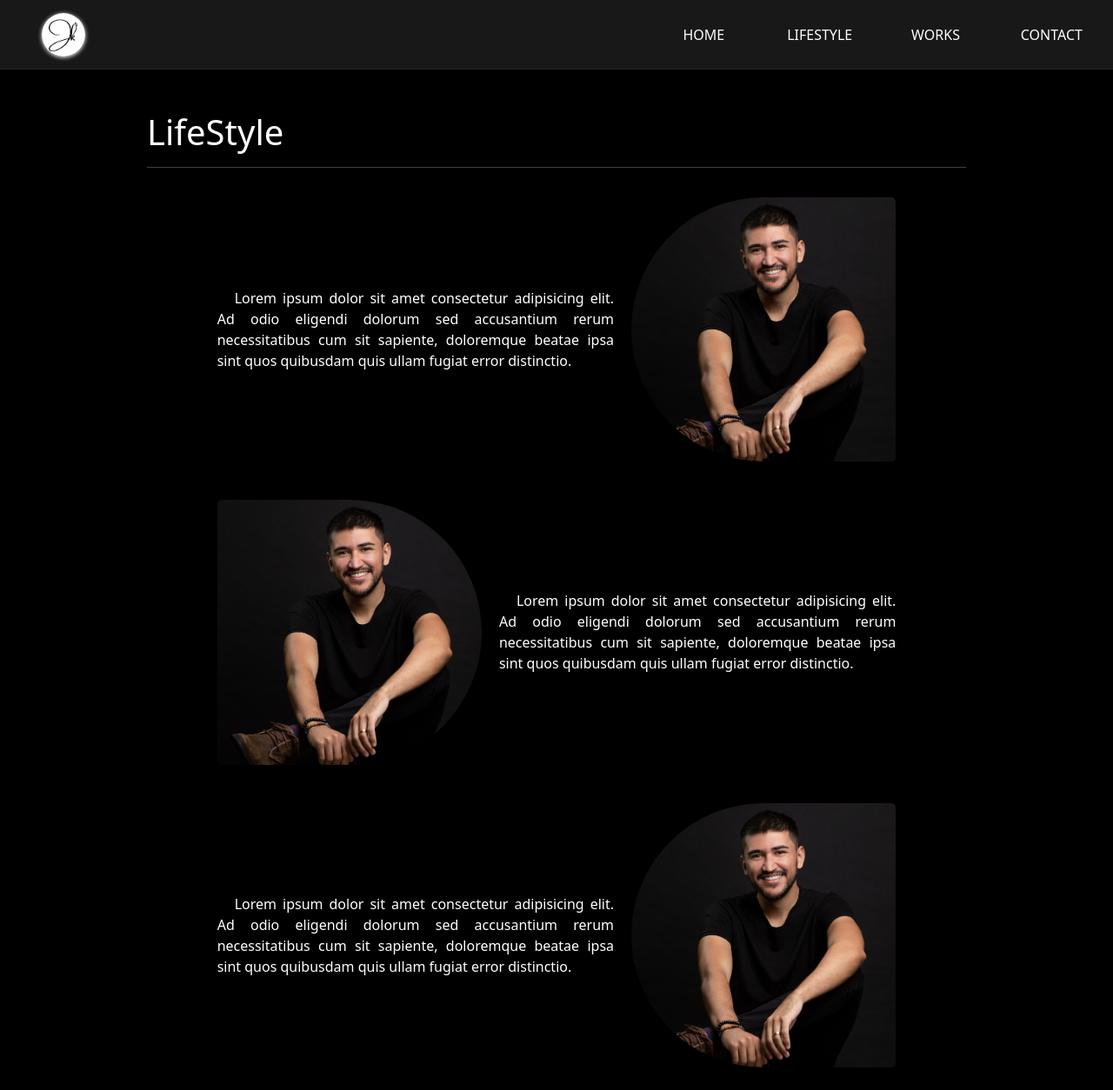
After one commit to JacklesKerley/Portifolio, a Flask app: page /lifestyle in a window 1280 px wide. The commit adds this page. Shown: the whole page at 87% size. Run offline with Flask 2, Linux system fonts and the light colour scheme.

Commit message:
criação da pagina lifestyle

```diff
--- a/app/routes.py
+++ b/app/routes.py
@@ -6,6 +6,10 @@ from flask import render_template
 def index():
   return render_template('home.html')
 
+@app.route('/lifestyle')
+def lifestyle():
+  return render_template('lifestyle.html')
+
 @app.route('/contato')
 def contato():
   return render_template('contato.html')
--- a/app/static/css/_home.scss
+++ b/app/static/css/_home.scss
@@ -27,4 +27,13 @@
             }
         }
     }
+
+    a {
+        text-decoration: none;
+        color: white;
+
+        &:hover {
+            color: rgb(185, 179, 179);
+        }
+    }
 }
--- /dev/null
+++ b/app/static/css/_lifestyle.scss
@@ -0,0 +1,32 @@
+.pg-life {
+  color: white;
+
+  .limit {
+    min-height: 90vh;
+
+    .caixa-life {
+      width: 85%;
+
+      .cx {
+        border-radius: 5px;
+
+        div {
+          margin: 10px;
+
+          p {
+            text-indent: 20px;
+            text-align: justify;
+          }
+
+          .img1 {
+            border-radius: 50% 5px 5px 50%;
+          }
+
+          .img2 {
+            border-radius: 5px 50% 50% 5px;
+          }
+        }
+      }
+    }
+  }
+}
--- a/app/static/css/style.css
+++ b/app/static/css/style.css
@@ -1,5 +1,19 @@
 body {
   background-color: black;
+}
+
+*::-webkit-scrollbar {
+  width: 8px;
+  border-radius: 10px;
+}
+
+*::-webkit-scrollbar-track {
+  background: rgba(196, 196, 196, 0.699);
+}
+
+*::-webkit-scrollbar-thumb {
+  background-color: rgb(219, 219, 219);
+  border-radius: 10px;
 }
 
 header {
@@ -54,6 +68,13 @@ header .navegavel a:hover {
 .pg-home .conteudo p span {
   color: aqua;
 }
+.pg-home a {
+  text-decoration: none;
+  color: white;
+}
+.pg-home a:hover {
+  color: rgb(185, 179, 179);
+}
 
 .pg-contato {
   color: white;
@@ -86,4 +107,30 @@ header .navegavel a:hover {
 .pg-contato .caixa-img img {
   width: 50px;
   height: 50px;
+}
+
+.pg-life {
+  color: white;
+}
+.pg-life .limit {
+  min-height: 90vh;
+}
+.pg-life .limit .caixa-life {
+  width: 85%;
+}
+.pg-life .limit .caixa-life .cx {
+  border-radius: 5px;
+}
+.pg-life .limit .caixa-life .cx div {
+  margin: 10px;
+}
+.pg-life .limit .caixa-life .cx div p {
+  text-indent: 20px;
+  text-align: justify;
+}
+.pg-life .limit .caixa-life .cx div .img1 {
+  border-radius: 50% 5px 5px 50%;
+}
+.pg-life .limit .caixa-life .cx div .img2 {
+  border-radius: 5px 50% 50% 5px;
 }/*# sourceMappingURL=style.css.map */
--- a/app/static/css/style.scss
+++ b/app/static/css/style.scss
@@ -2,7 +2,21 @@ body {
     background-color: black;
 }
 
+*::-webkit-scrollbar {
+    width: 8px;
+    border-radius: 10px;
+  }
+
+*::-webkit-scrollbar-track {
+background: rgba(196, 196, 196, 0.699);
+}
+
+*::-webkit-scrollbar-thumb {
+background-color: rgb(219, 219, 219);
+border-radius: 10px;
+}
 
 @import 'header';
 @import 'home';
 @import 'contato';
+@import 'lifestyle';
--- a/app/templates/base.html
+++ b/app/templates/base.html
@@ -25,7 +25,7 @@
     </div>
     <nav class="d-flex justify-content-around col-5 my-auto me-1 navegavel">
       <div class="my-auto col-3"><a href="/">HOME</a></div>
-      <div class="my-auto  col-3"><a href="#">LIFESTYLE</a></div>
+      <div class="my-auto  col-3"><a href="/lifestyle">LIFESTYLE</a></div>
       <div class="my-auto  col-3"><a href="#">WORKS</a></div>
       <div class="my-auto  col-3"><a href="/contato">CONTACT</a></div>
     </nav>
--- a/app/templates/contato.html
+++ b/app/templates/contato.html
@@ -2,7 +2,7 @@
 
 {% block head %}
 
-<title>Contato</title>
+<title>Jk - Contato</title>
 
 {% endblock %}
 
--- /dev/null
+++ b/app/templates/lifestyle.html
@@ -0,0 +1,60 @@
+{% extends 'base.html' %}
+
+{% block head %}
+
+<title>Jk - LifeStyle</title>
+
+{% endblock %}
+
+{% block body %}
+
+<section class="pg-life container-fluid">
+
+  <div class="limit w-75 mx-auto">
+
+    <p class="h1 pt-5">LifeStyle</p>
+
+    <hr>
+
+    <div class="caixa-life mx-auto">
+
+      <div class="cx d-flex justify-content-center align-items-center mt-4">
+        <div class="w-75 h-100">
+          <p class="my-auto">Lorem ipsum dolor sit amet consectetur adipisicing elit. Ad odio eligendi dolorum sed
+            accusantium rerum necessitatibus cum sit sapiente, doloremque beatae ipsa sint quos quibusdam quis ullam
+            fugiat error distinctio.</p>
+        </div>
+        <div class="w-50">
+          <img src="../static/img/Foto_jackles.jpg" alt="" class="img1 w-100">
+        </div>
+      </div>
+
+      <div class="cx d-flex justify-content-center align-items-center mt-4">
+        <div class="w-50">
+          <img src="../static/img/Foto_jackles.jpg" alt="" class="img2 w-100">
+        </div>
+        <div class="w-75 h-100">
+          <p class="my-auto">Lorem ipsum dolor sit amet consectetur adipisicing elit. Ad odio eligendi dolorum sed
+            accusantium rerum necessitatibus cum sit sapiente, doloremque beatae ipsa sint quos quibusdam quis ullam
+            fugiat error distinctio.</p>
+        </div>
+      </div>
+
+      <div class="cx d-flex justify-content-center align-items-center mt-4 mb-3">
+        <div class="w-75 h-100">
+          <p class="my-auto">Lorem ipsum dolor sit amet consectetur adipisicing elit. Ad odio eligendi dolorum sed
+            accusantium rerum necessitatibus cum sit sapiente, doloremque beatae ipsa sint quos quibusdam quis ullam
+            fugiat error distinctio.</p>
+        </div>
+        <div class="w-50">
+          <img src="../static/img/Foto_jackles.jpg" alt="" class="img1 w-100">
+        </div>
+      </div>
+
+    </div>
+
+  </div>
+
+</section>
+
+{% endblock %}
```
Also changed, not shown: app/templates/home.html (+21 -2 lines), 1 other file.
